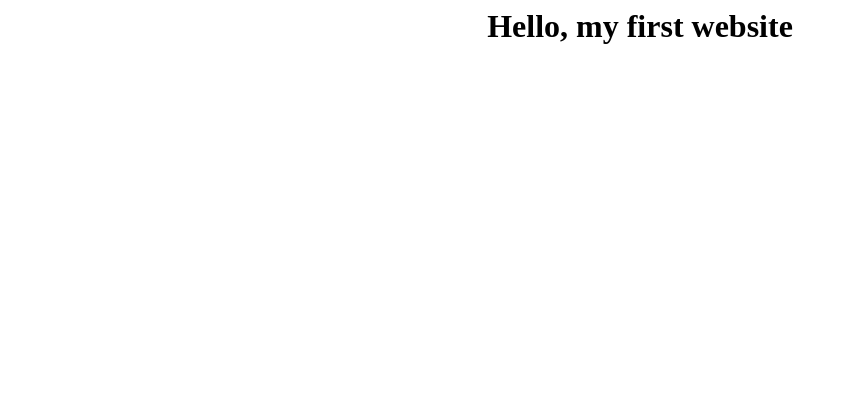
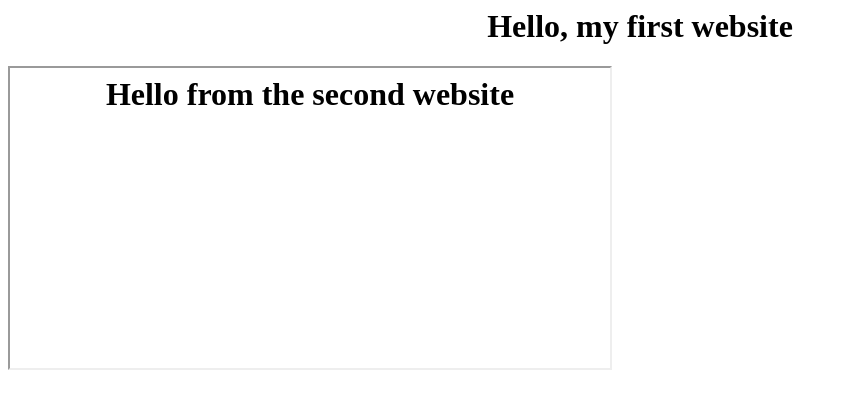
Before and after one commit to mohamedkamalyacine/HTML-CSS, a plain HTML site: page Lab1/page1.html in a window 1280 px wide. Shown: the whole page, without its empty margins (0-848 px from the left). Drawn offline with Linux system fonts and the light colour scheme.

Commit message:
Iframe tag was added

```diff
--- a/Lab1/page1.html
+++ b/Lab1/page1.html
@@ -6,5 +6,6 @@
 
     <body>
         <center><h1>Hello, my first website</h1></center>
+        <iframe src="page2.html" style="height: 300; width: 600px;" title="Iframe example"></iframe>
     </body>
 </html>
```
